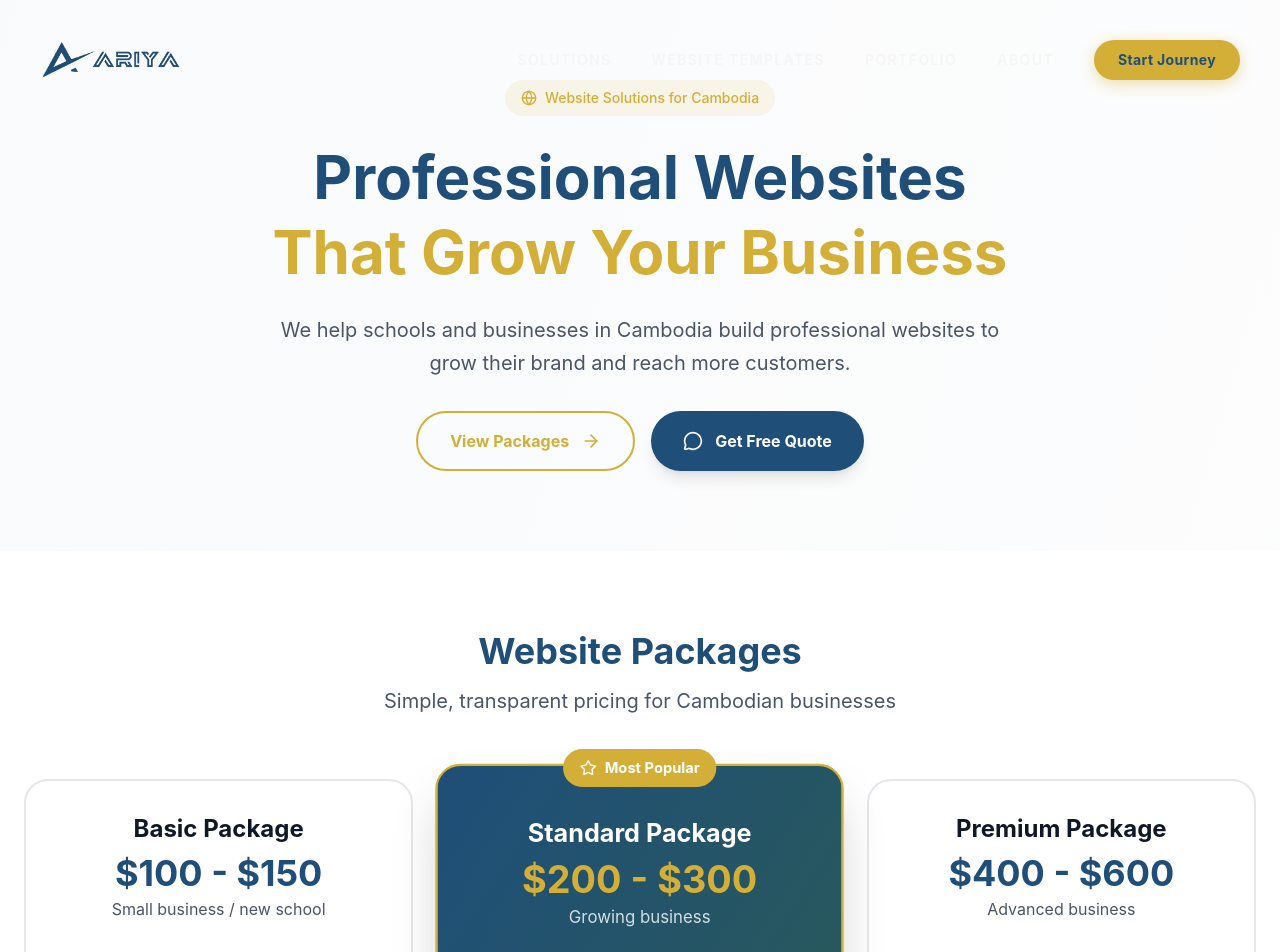
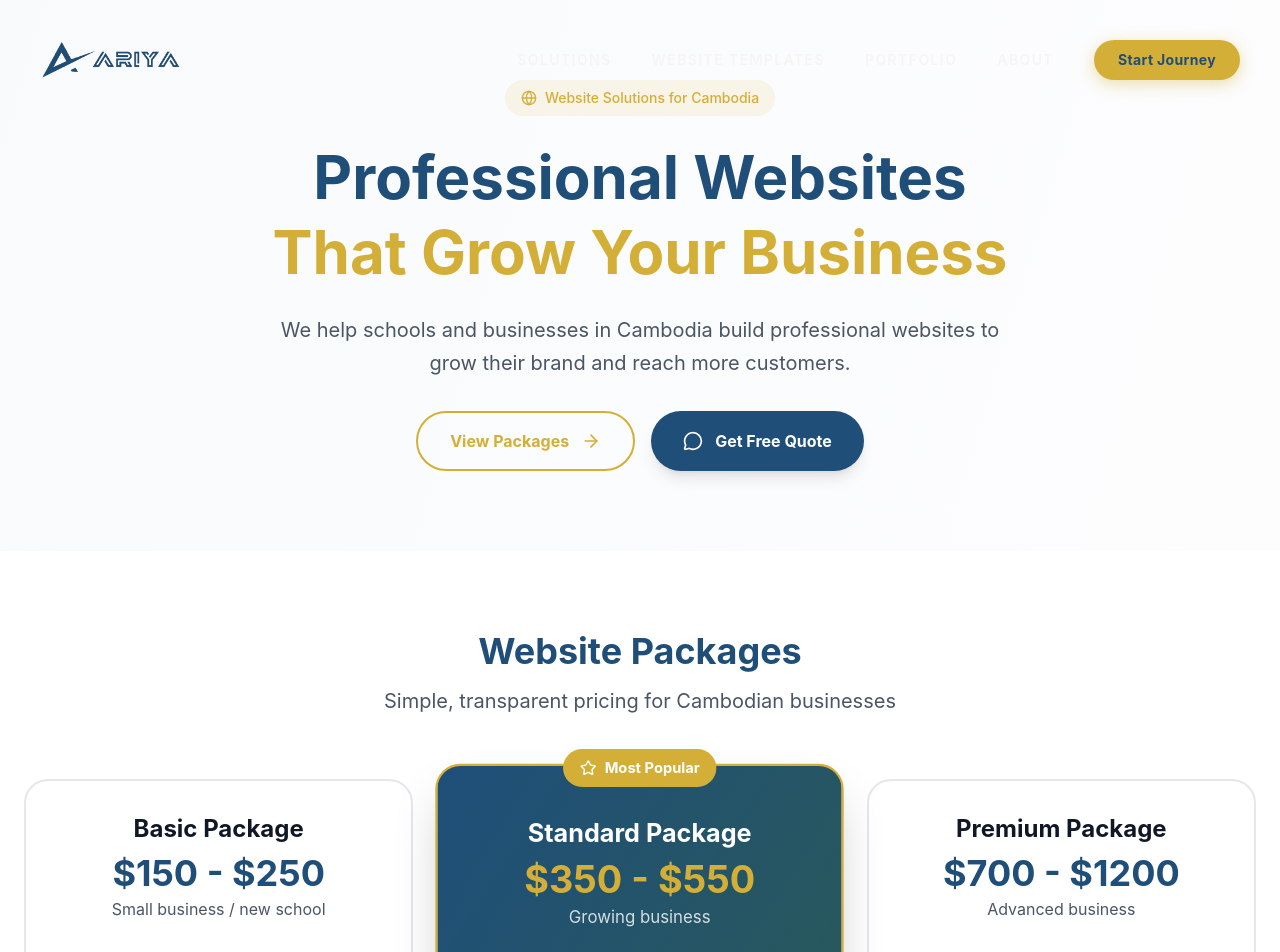
Before and after one commit to emsiemhong/Ariya-Website, a React (Vite) app: page /website-solutions in a window 1280 px wide. Shown: the top 952 px of the page. Built offline with nearby package versions, Linux system fonts and the light colour scheme; a web font is replaced by a local one.

Commit message:
update packages

```diff
--- a/src/components/WebsiteSolutions.jsx
+++ b/src/components/WebsiteSolutions.jsx
@@ -62,7 +62,7 @@ const WebsiteSolutions = () => {
               <div className="text-center mb-8">
                 <h3 className="text-2xl font-bold text-gray-900 mb-2">Basic Package</h3>
                 <div className="text-4xl font-bold text-[#1F4E79] mb-1">
-                  $100 - $150
+                  $150 - $250
                 </div>
                 <p className="text-gray-600">Small business / new school</p>
               </div>
@@ -113,7 +113,7 @@ const WebsiteSolutions = () => {
               <div className="text-center mb-8 mt-4">
                 <h3 className="text-2xl font-bold mb-2">Standard Package</h3>
                 <div className="text-4xl font-bold text-[#D4AF37] mb-1">
-                  $200 - $300
+                  $350 - $550
                 </div>
                 <p className="text-white/80">Growing business</p>
               </div>
@@ -169,7 +169,7 @@ const WebsiteSolutions = () => {
               <div className="text-center mb-8">
                 <h3 className="text-2xl font-bold text-gray-900 mb-2">Premium Package</h3>
                 <div className="text-4xl font-bold text-[#1F4E79] mb-1">
-                  $400 - $600
+                  $700 - $1200
                 </div>
                 <p className="text-gray-600">Advanced business</p>
               </div>
```
